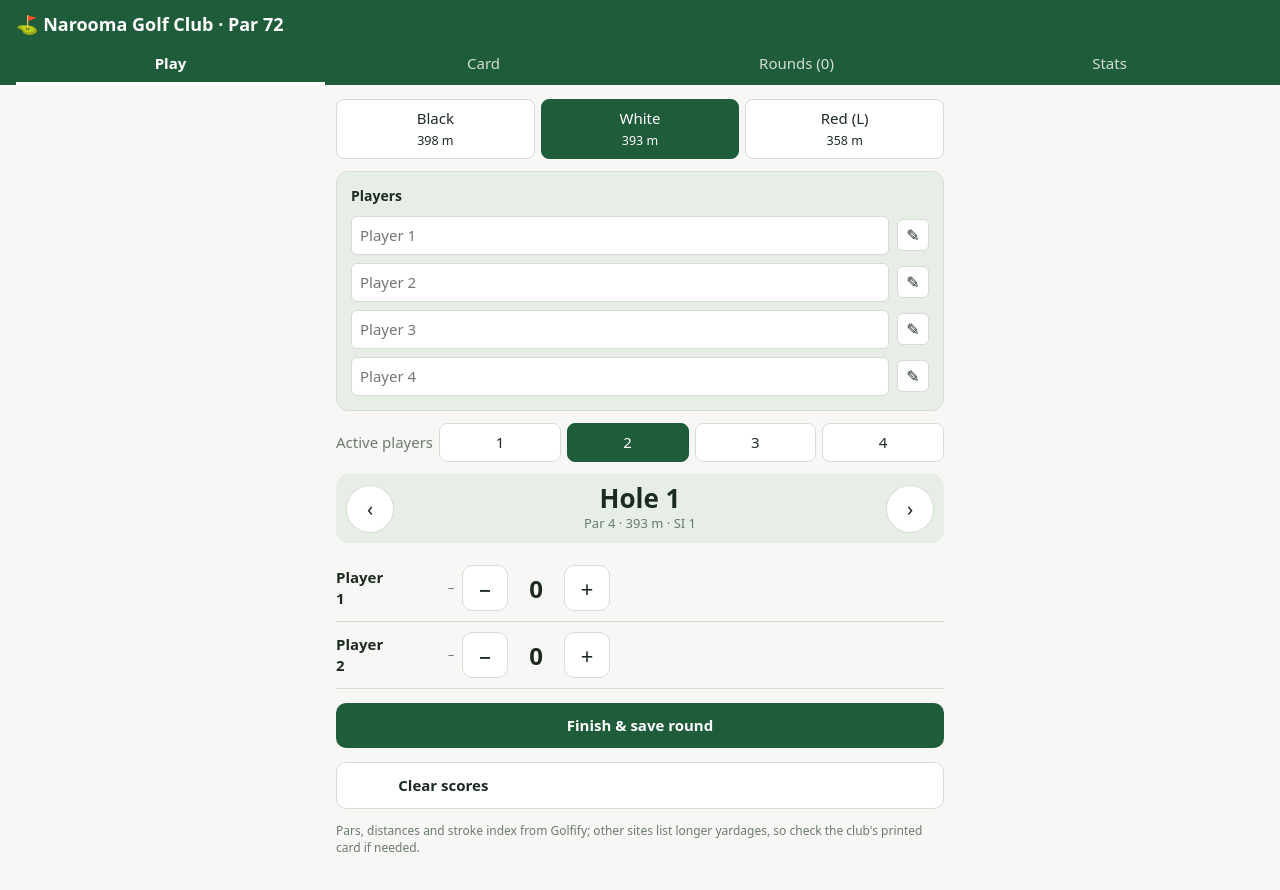
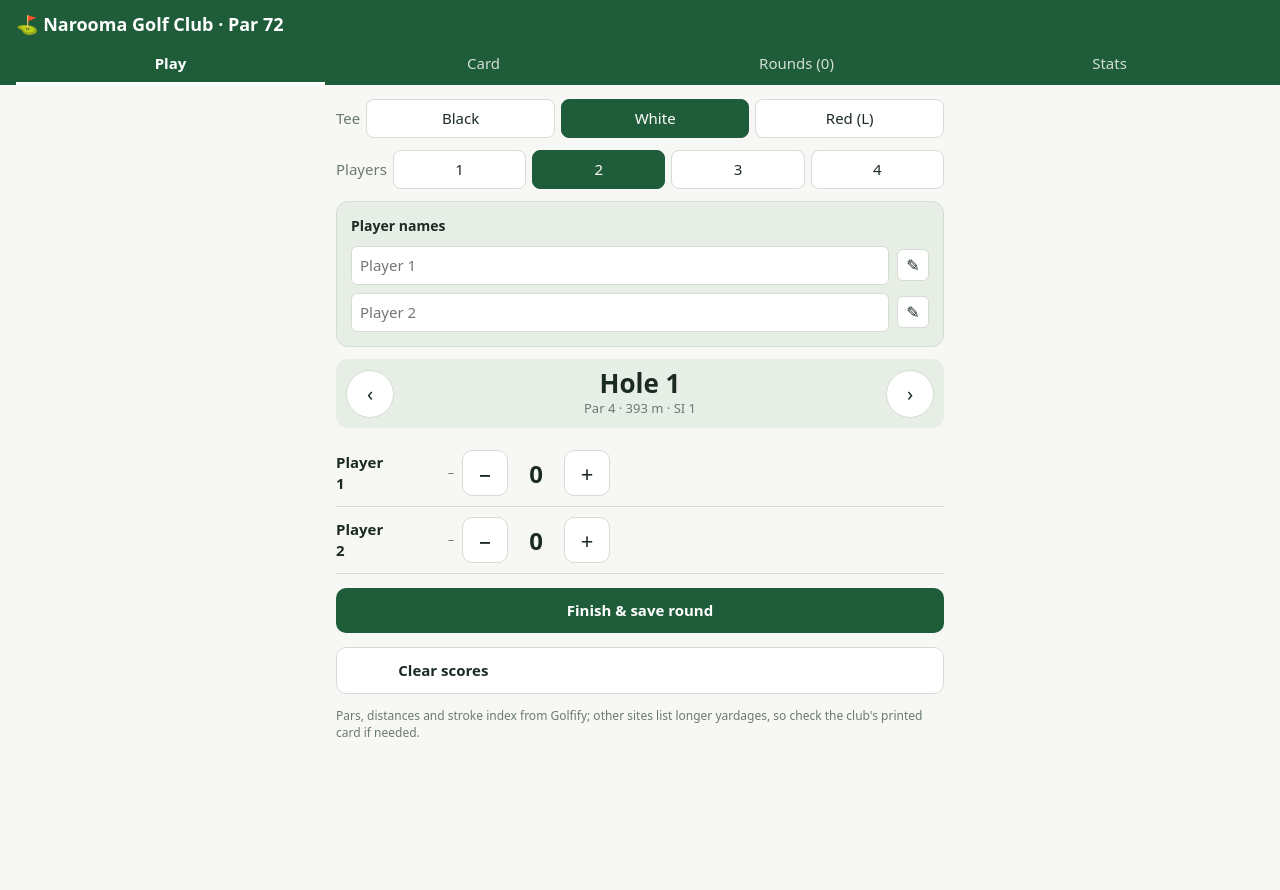
Before and after one commit to JonMac5656/narooma-golf-scorecard, a website: page index.html in a window 1280 px wide. After the commit the page ends 800 px from the top, so only its background shows below. Drawn offline with Linux system fonts and the light colour scheme.

Commit message:
Display only the active player count in setup and let users fill names for 1-4 players.

```diff
--- a/index.html
+++ b/index.html
@@ -287,16 +287,22 @@
 }
 
 function setup() {
-  let html = '<div class="row">';
+  let html = '<div class="row"><span class="m">Tee</span>';
   ['Black', 'White', 'Red'].forEach((tee) => {
-    html += '<button class="chip ' + (state.tee === tee ? 'on' : '') + '" data-a="tee" data-v="' + tee + '" aria-label="Select ' + tee + ' tee">' + tee + (tee === 'Red' ? ' (L)' : '') + '<br><small>' + DISTANCES[tee][0] + ' m</small></button>';
+    html += '<button class="chip ' + (state.tee === tee ? 'on' : '') + '" data-a="tee" data-v="' + tee + '" aria-label="Select ' + tee + ' tee">' + tee + (tee === 'Red' ? ' (L)' : '') + '</button>';
   });
   html += '</div>';
 
+  html += '<div class="row"><span class="m">Players</span>';
+  for (let i = 1; i <= 4; i++) {
+    html += '<button class="chip ' + (state.n === i ? 'on' : '') + '" data-a="n" data-v="' + i + '" aria-label="Set number of players to ' + i + '">' + i + '</button>';
+  }
+  html += '</div>';
+
   html += '<div class="players-section">';
-  html += '<h3>Players</h3>';
+  html += '<h3>Player names</h3>';
   html += '<div class="players-list">';
-  for (let i = 0; i < 4; i++) {
+  for (let i = 0; i < state.n; i++) {
     html += '<div class="player-item">';
     html += '<input type="text" data-player="' + i + '" value="' + escapeHtml(state.names[i]) + '" placeholder="Player ' + (i + 1) + '" aria-label="Player ' + (i + 1) + ' name">';
     html += '<button data-a="edit-player" data-v="' + i + '" aria-label="Edit player ' + (i + 1) + ' name" title="Edit">✎</button>';
@@ -305,11 +311,6 @@
   html += '</div>';
   html += '</div>';
 
-  html += '<div class="row"><span class="m">Active players</span>';
-  for (let i = 1; i <= 4; i++) {
-    html += '<button class="chip ' + (state.n === i ? 'on' : '') + '" data-a="n" data-v="' + i + '" aria-label="Set number of players to ' + i + '">' + i + '</button>';
-  }
-  html += '</div>';
   return html;
 }
 
```
